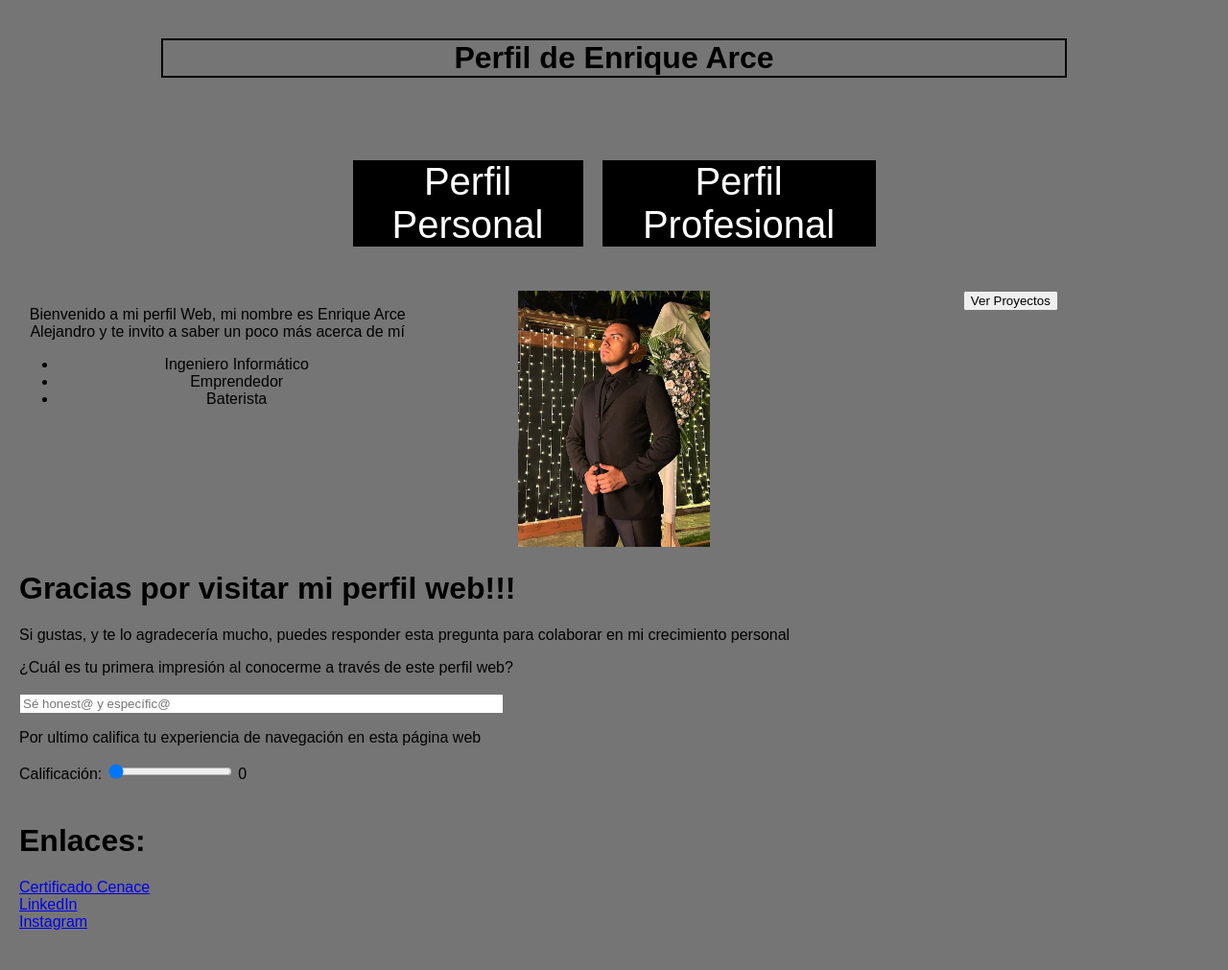
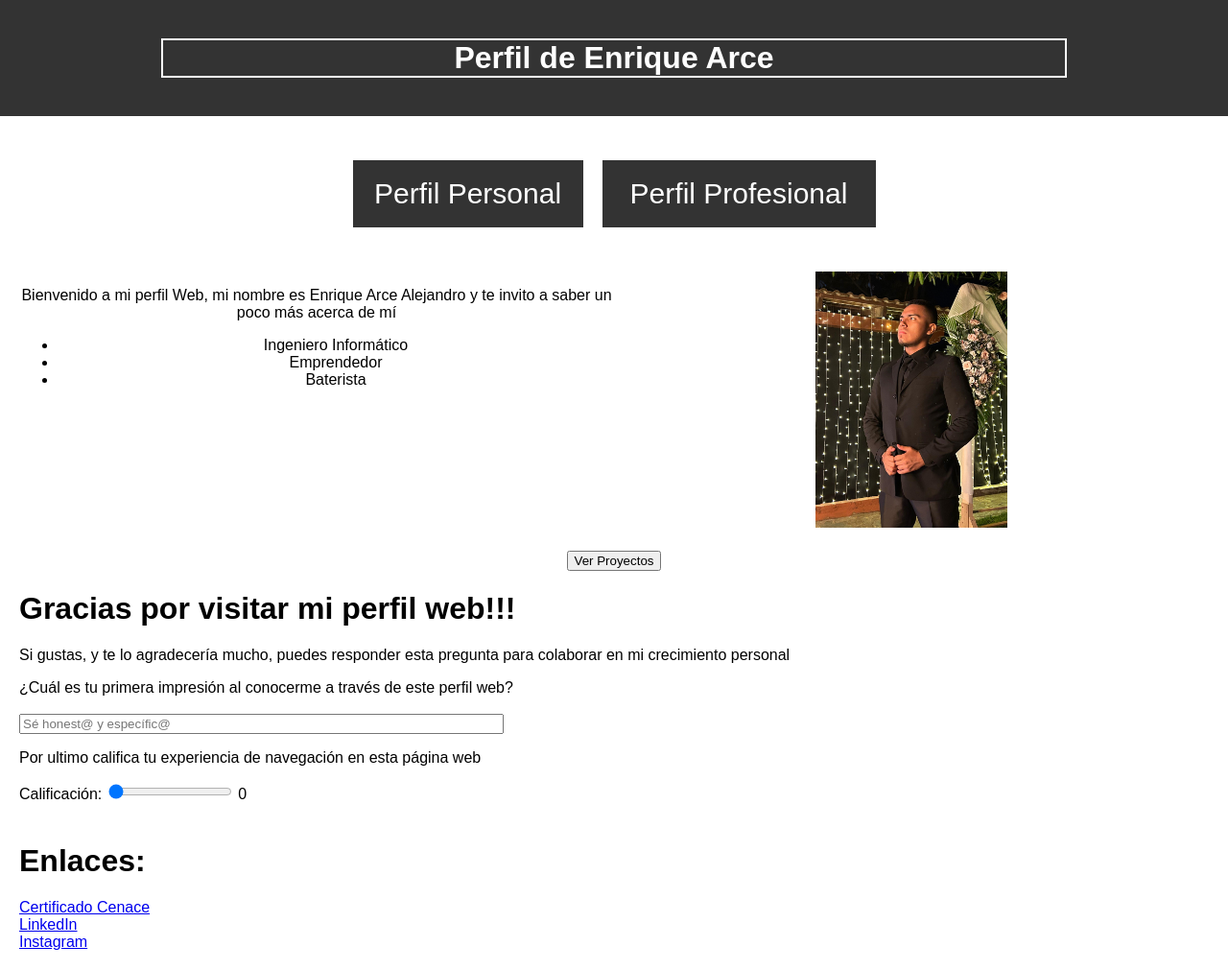
Before and after one commit to ingenriquearce/perfilWeb, a Flask app: page / in a window 1280 px wide. Shown: the whole page at 96% size. Before the commit the page ends 969 px from the top, so only its background shows below. Run offline with Flask 3, Linux system fonts and the light colour scheme.

Commit message:
editando el index.css

```diff
--- a/static/index_styles.css
+++ b/static/index_styles.css
@@ -2,20 +2,20 @@ body{
     font-family: Arial, sans-serif;
     margin: 0;
     padding: 0;
-    background-color: #757575;
 }
 
 header{
     /*text-align: center;*/
     display: grid;
     grid-template-columns: 10% 80% 10%;
+    background-color: #333;
 }
 
 header h1{
     grid-column: 2 / 3;
-    color: black;
+    color: white;
     font: larger;
-    border: 2px solid black;
+    border: 2px solid white;
     text-align: center;
     box-sizing: border-box;
     margin: 40px;
@@ -35,19 +35,23 @@ nav{
     }
 
         li#izq{
-            font-size: 40px;
+            font-size: 30px;
             text-align: center;
-            background: black;
+            align-content: center;
+            background: #333;
             color: white;
             width: 240px;
+            height: 70px;
             margin: 10px;
         }
         li#der{
-            font-size: 40px;
+            font-size: 30px;
             text-align: center;
-            background: black;
+            align-content: center;
+            background: #333;
             color: white;
             width: 285px;
+            height: 70px;
             margin: 10px;
         }
 
--- a/templates/index.html
+++ b/templates/index.html
@@ -29,6 +29,8 @@
         <div>
             <img src="static/images/fotoCVFormal.png" alt="perfilphoto" width="200">
         </div>
+    </section>
+    <section>
         <div>
             <button onclick = "location.href = '/proyects'" type="button">Ver Proyectos</button>
         </div>
```
Also changed, not shown: static/proyects_styles.css (+7 -1 lines).
